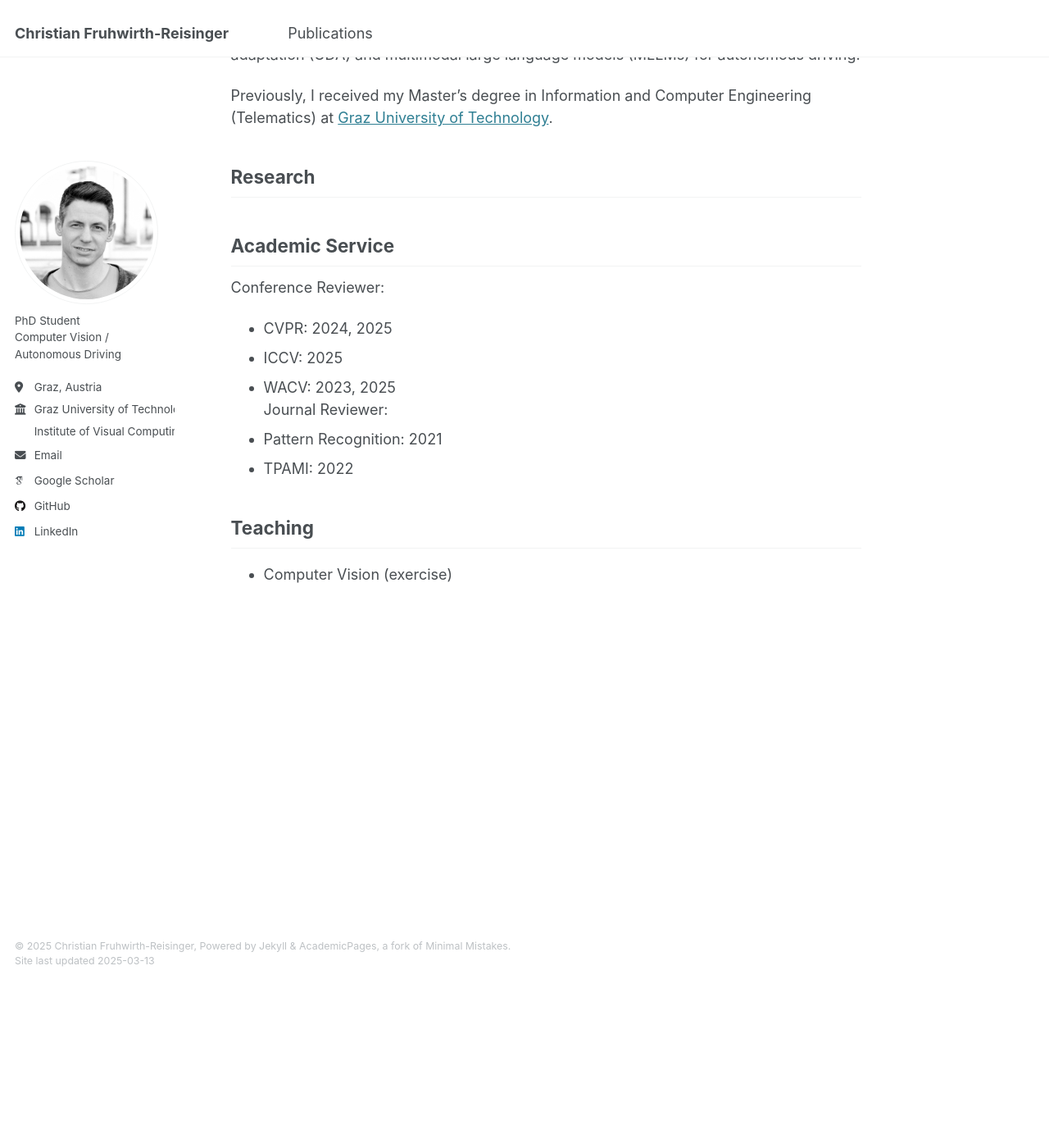
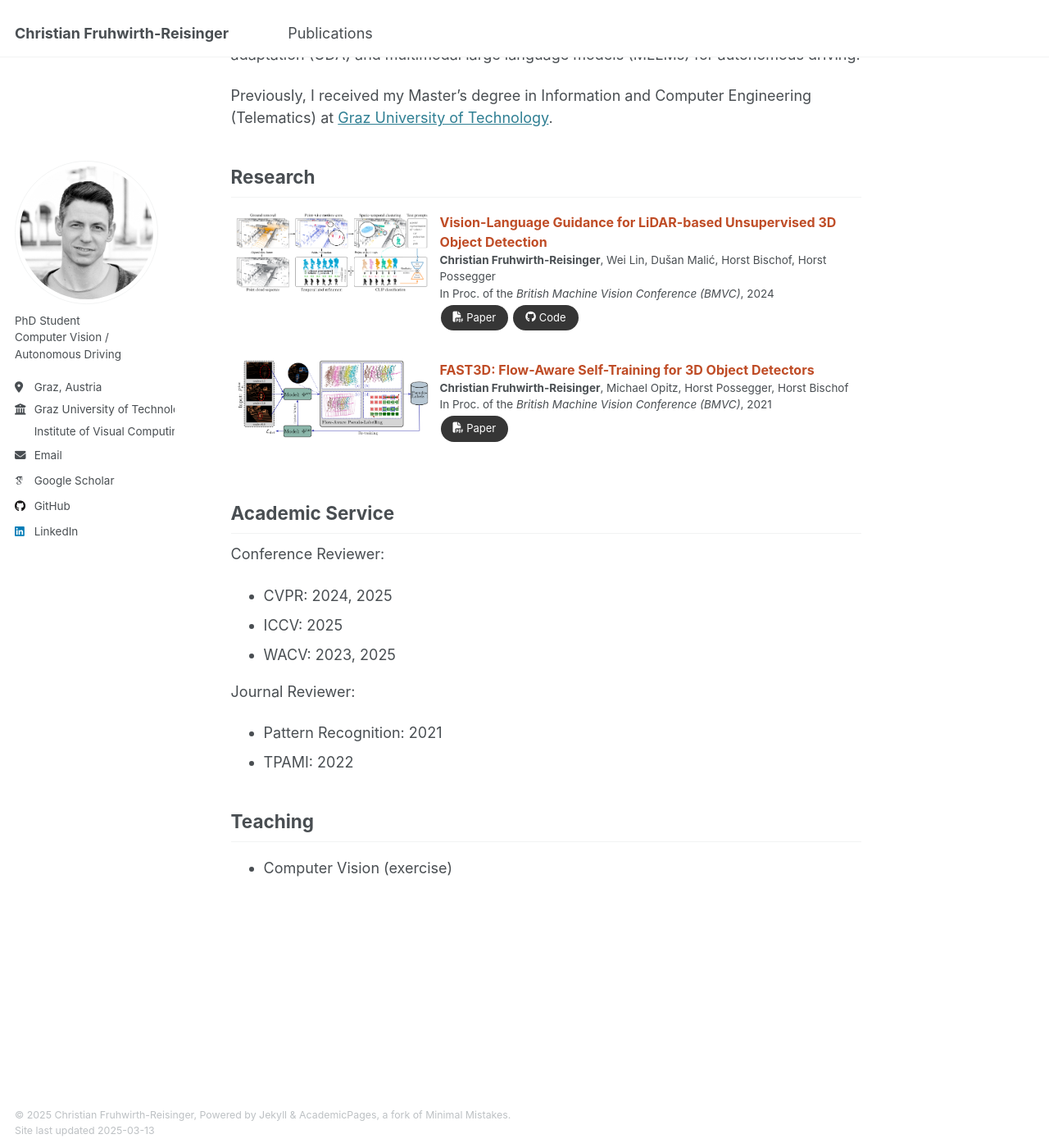
Before and after one commit to chreisinger/chreisinger.github.io, a Jekyll site: the page built from _pages/about.md, in a window 1280 px wide and 1400 px high, scrolled down 200 px. Shown: the whole window at 82% size. Built offline with Jekyll 4.4.1, drawn with Linux system fonts in a browser that asks for light colours; some web fonts are replaced.

Commit message:
extended the publication experience

```diff
--- a/_pages/about.md
+++ b/_pages/about.md
@@ -6,6 +6,22 @@ redirect_from:
   - /about/
   - /about.html
 ---
+
+<style>
+.mybutton {
+    background-color: #363636;
+    border: none;
+    color: white;
+    padding: 6px 15px;
+    text-align: center;
+    text-decoration: none !important;
+    display: inline-block;
+    font-size: 13px;
+    margin: 4px 1px;
+    cursor: pointer;
+    border-radius: 25px
+}
+</style>
 
 Currently, I am a PhD student at the [Institute of Visual Computing (former ICG)](https://www.tugraz.at/institute/icg/home) at [Graz University of Technology](https://www.tugraz.at/) under the supervision of [Prof. Horst Bischof](https://scholar.google.at/citations?user=_pq05Q4AAAAJ).
 
@@ -16,6 +32,47 @@ Previously, I received my Master's degree in Information and Computer Engineerin
 
 Research
 ------
+<table border="0" style="border-collapse: collapse; border: none;">
+  {% for post in site.publications reversed %}
+  <tr>
+    <td style="border: none; vertical-align: top;">
+      <p>
+      <img src="{{post.img}}" style="width: 300px;">
+      </p>
+    </td>
+    <td style="border: none; vertical-align: top;">
+      <p>
+        <strong style='color: #BF4C26; font-size: 12pt;'>{{post.title}}<br></strong>
+        {{post.authors | replace: "Christian Fruhwirth-Reisinger", "<strong>Christian Fruhwirth-Reisinger</strong>" }}<br>
+        In Proc. of the <i>{{post.venue}}</i>, {{ post.date | default: "1900-01-01" | date: "%Y" }}<br>
+        <a href="{{post.paperlink}}" class="mybutton">
+        <span class="icon">
+          <i class="fa fa-file-pdf withpuburl"></i>
+        </span>
+        <span> Paper </span>
+        </a>
+        {% if post.code %}
+          <a href="{{post.code}}" class="mybutton">
+          <span class="icon">
+            <i class="fab fa-github"></i>
+          </span>
+          <span> Code </span>
+          </a>
+        {% endif %}
+        <!-- <hr> -->
+      </p>
+    </td>
+  </tr>
+  {% endfor %}
+</table>
+<!-- <table border="0" style="border-collapse: collapse; border: none;">
+  {% for post in site.publications reversed %}
+  <tr>
+    <td style="border: none;">{{post.title}}</td>
+  </tr>
+  {% endfor %}
+</table> -->
+
 
 
 Academic Service
@@ -24,7 +81,7 @@ Conference Reviewer:
 - CVPR: 2024, 2025
 - ICCV: 2025
 - WACV: 2023, 2025
-<br>
+
 Journal Reviewer:
 - Pattern Recognition: 2021
 - TPAMI: 2022
```
Also changed, not shown: _publications/fast3d.md (+3 -1 lines), _publications/vilgod.md (+4 -1 lines), images/fast3d.png (added), images/vilgod.png (added).
